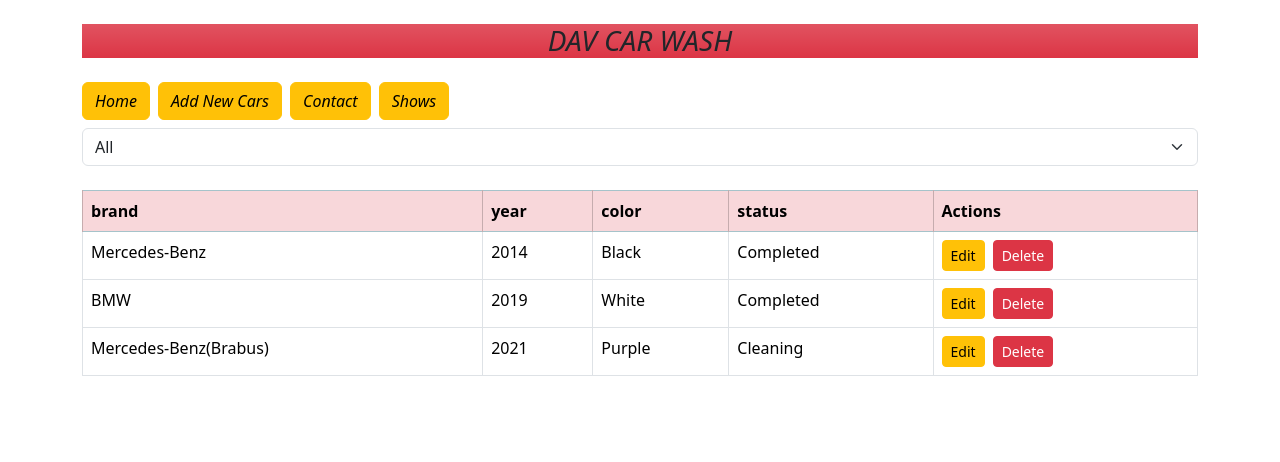
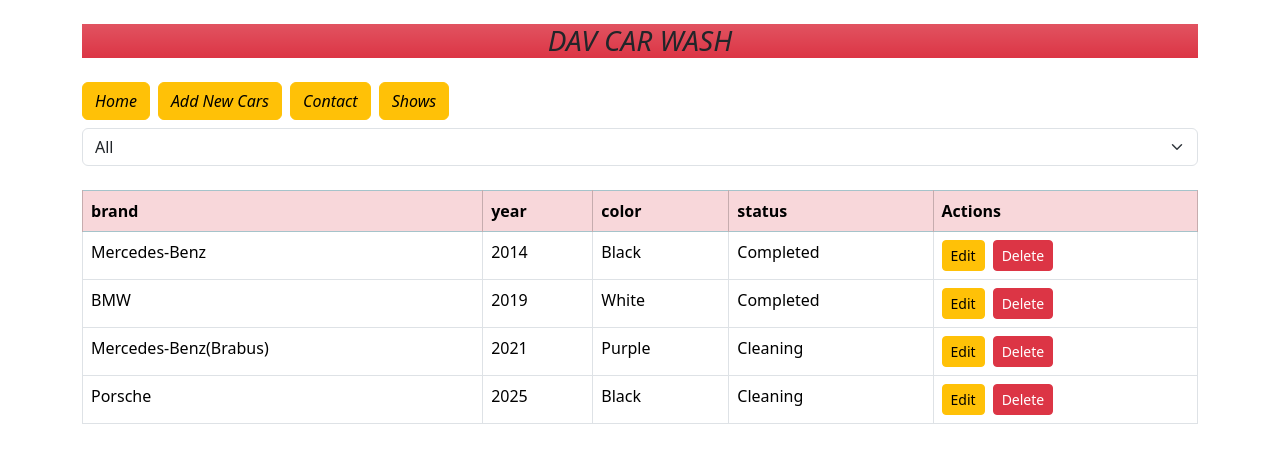
Before and after one commit to DUAwele/davs-app, a React (Create React App) app: page / in a window 1280 px wide. Shown: the top 462 px of the page. Built offline with nearby package versions, Linux system fonts and the light colour scheme.

Commit message:
added one more item to list

```diff
--- a/src/App.js
+++ b/src/App.js
@@ -16,6 +16,7 @@ const initialState = {
     {id : 1, brand: "Mercedes-Benz" , year: 2014 , color: "Black", status: true},
     {id : 2, brand: "BMW" , year: 2019 , color: "White", status: true},
     {id : 3, brand: "Mercedes-Benz(Brabus)" , year: 2021 , color: "Purple", status: false},
+    {id : 4, brand: "Porsche" , year: 2025 , color: "Black", status: false},
   ]
 };
 
```
